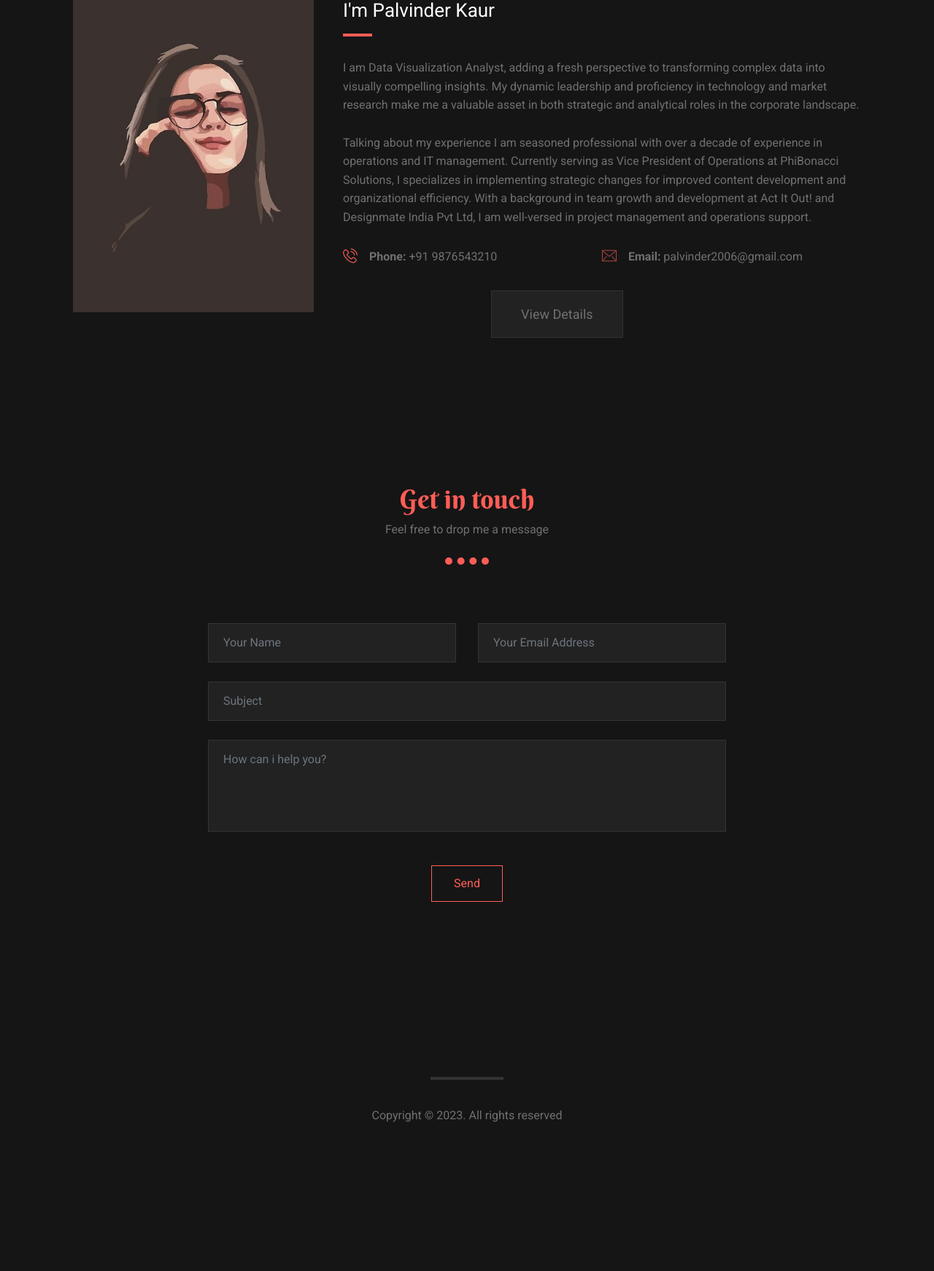
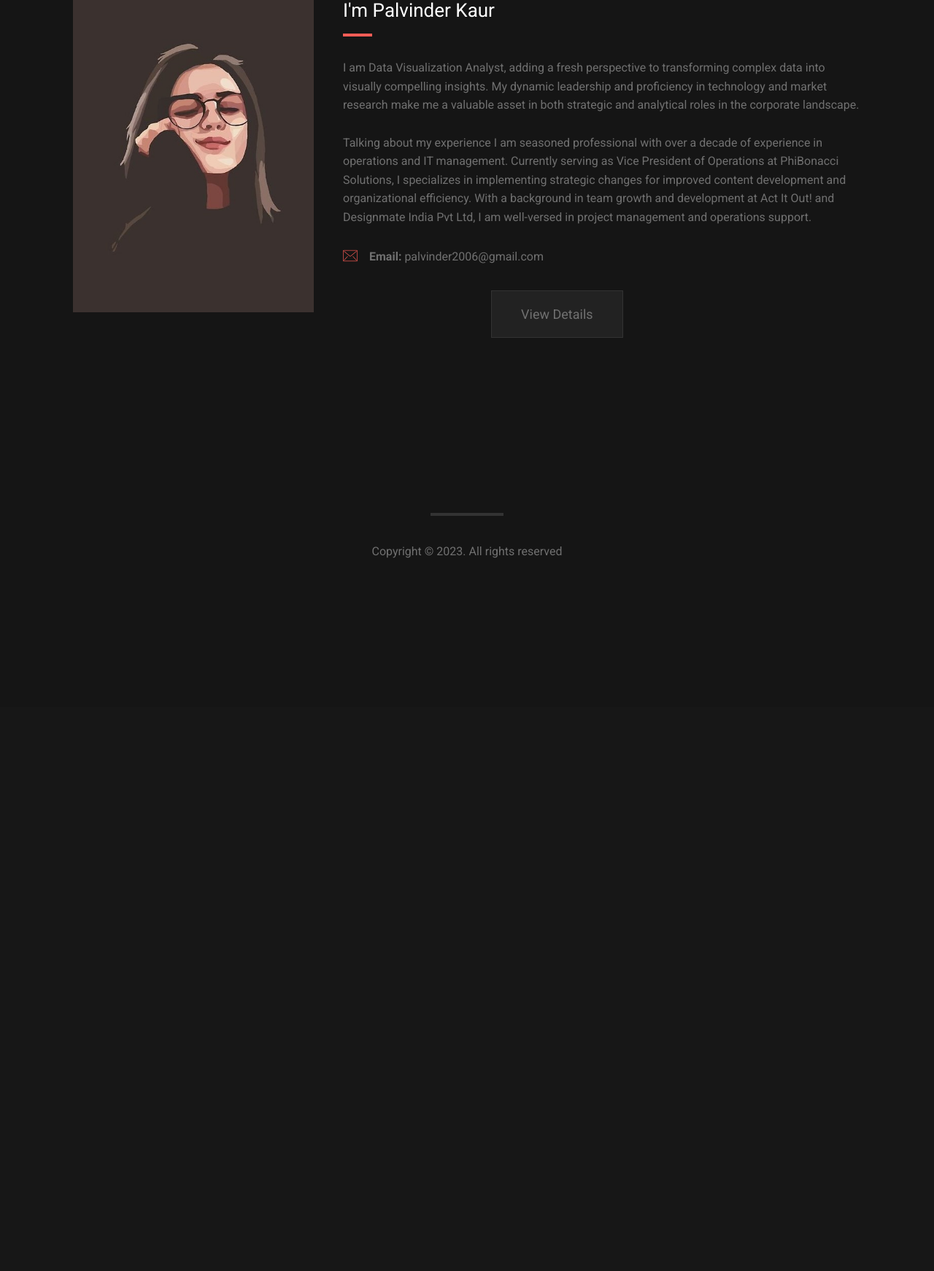
Before and after one commit to cadabraaa/portfolio, a Flask app: page / in a window 1280 px wide. Shown: the part 2160-3902 px from the top of the page at 73% size. After the commit the page ends 2925 px from the top, so only its background shows below. Run offline with Flask 3, Linux system fonts and the light colour scheme; some libraries are stand-ins or nearby versions.

Commit message:
contact removed

```diff
--- a/templates/home.html
+++ b/templates/home.html
@@ -159,7 +159,7 @@
 </p>
 
                 <ul>
-                  <li><i class="flaticon-phone-call"></i><b>Phone:</b> +91 9876543210</li>
+                  <!--<li><i class="flaticon-phone-call"></i><b>Phone:</b> +91 9876543210</li>-->
                   <li><i class="flaticon-email"></i><b>Email:</b> palvinder2006@gmail.com</li>
                 </ul>
               </div>
@@ -176,56 +176,6 @@
         </div>
       </section>
       <!-- About us Section Ends -->
-
-  <!-- Contact us Section Starts -->
-  <section class="contactus" id="contact">
-    <div class="container">
-      <div class="row">
-        <div class="col-md-12">
-          <!-- Section title start -->
-          <div class="section-title">
-            <h2>Get in touch</h2>
-            <p>Feel free to drop me a message</p>
-          </div>
-          <!-- Section title end -->
-        </div>
-      </div>
-
-      <div class="row">
-        <div class="col-md-8 offset-md-2">
-          <!-- Contact Form start -->
-          <div class="contact-form">
-            <form id="contactForm" action="#" method="post">
-              <div class="row">
-                <div class="form-group col-md-6 col-sm-6">
-                  <input type="text" class="form-control" placeholder="Your Name">
-                </div>
-
-                <div class="form-group col-md-6 col-sm-6">
-                  <input type="email" class="form-control" placeholder="Your Email Address">
-                </div>
-
-                <div class="form-group col-md-12 col-sm-12">
-                  <input type="text" class="form-control" placeholder="Subject">
-                </div>
-
-                <div class="form-group col-md-12 col-sm-12">
-                  <textarea rows="4" class="form-control" placeholder="How can i help you?"></textarea>
-                </div>
-
-                <div class="col-md-12 col-sm-12 text-center">
-                  <button type="submit" class="btn-contact">Send</button>
-                </div>
-              </div>
-            </form>
-          </div>
-          <!-- Contact Form end -->
-        </div>
-      </div>
-    </div>
-  </section>
-  <!-- Contact us Section Ends -->
-
 
   <!-- Footer Section starts -->
       {% include 'footer.html' %}
```
